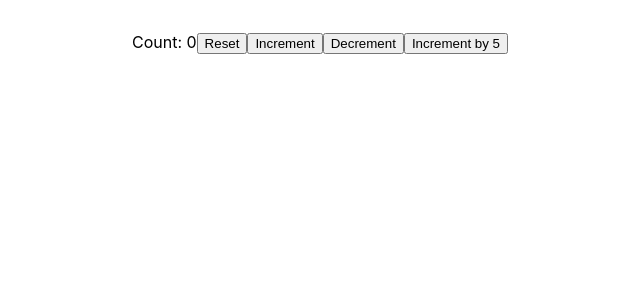
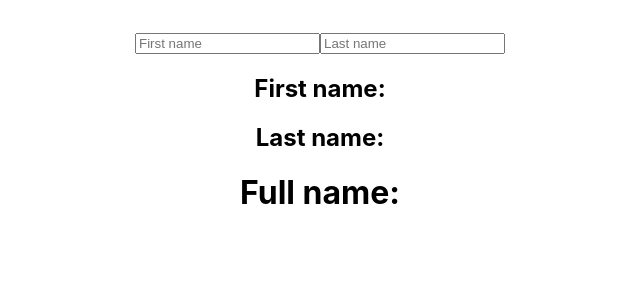
Before and after one commit to temesghentekeste/hooks-exploring, a React (Create React App) app: page / in a window 1280 px wide. Shown: the top 300 px of the page, without its empty margins (320-960 px from the left). Built offline with nearby package versions, Linux system fonts and the light colour scheme.

Commit message:
useState with object

```diff
--- a/src/App.js
+++ b/src/App.js
@@ -2,12 +2,16 @@
 import './App.css';
 import HookCounter from './components/HookCounter';
 import HookCounterTwo from './components/HookCounterTwo';
+import HookCounterThree from './components/HookCounterThree';
 
 function App() {
   return (
     <div className="App">
+      <HookCounterThree/>
+     {/*
       <HookCounterTwo/>
-     {/* <HookCounter/> */}
+     <HookCounter/>
+     */}
     </div>
   );
 }
--- /dev/null
+++ b/src/components/HookCounterThree.js
@@ -0,0 +1,25 @@
+import React, {useState} from 'react'
+
+function HookCounterThree() {
+  const [name, setName] = useState({firstName: '', lastName: ''});
+  return (
+    <div>
+      <form>
+        <input
+          value={name.firstName}
+          onChange={e => setName({...name, firstName: e.target.value})} placeholder="First name"
+        />
+
+        <input
+          value={name.lastName}
+          onChange={e => setName({...name, lastName: e.target.value})} placeholder="Last name"
+        />
+        <h2>First name: {name.firstName}</h2>
+        <h2>Last name: {name.lastName}</h2>
+        <h1>Full name: {`${name.firstName} ${name.lastName}`}</h1>
+      </form>
+    </div>
+  )
+}
+
+export default HookCounterThree
```
Also changed, not shown: notes.txt.
